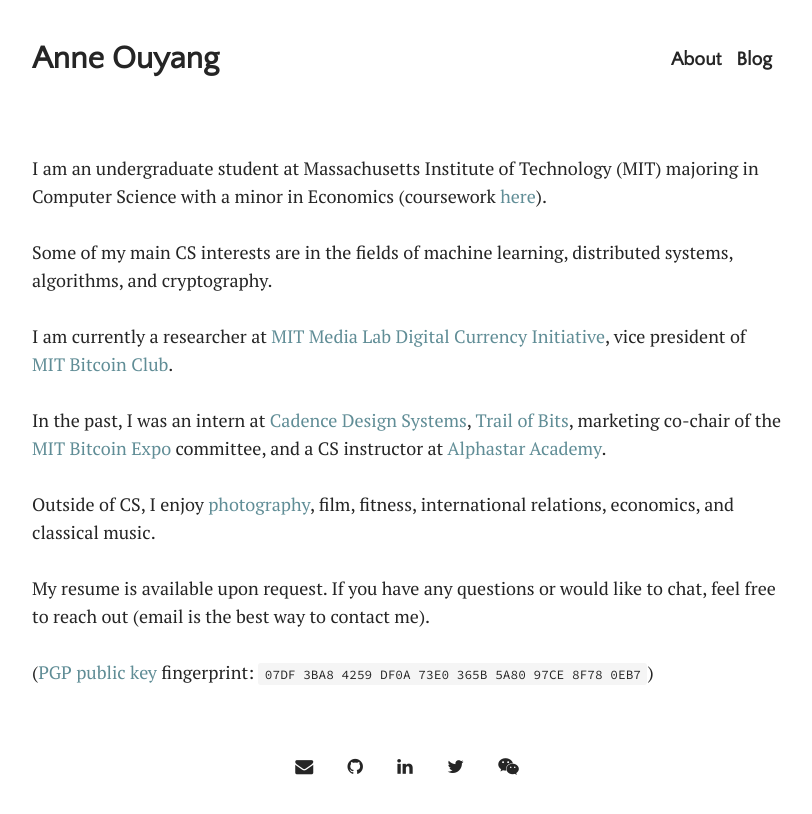
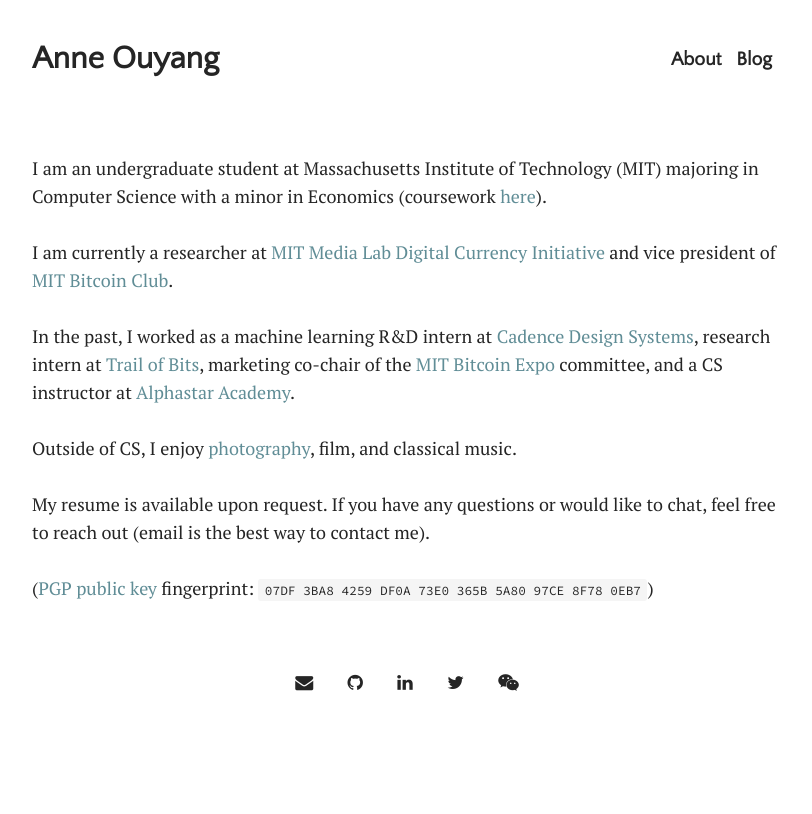
Before and after one commit to anneouyang/anneouyang.github.io, a Jekyll site: the page built from index.html, in a window 1280 px wide. Shown: the top 814 px of the page, without its empty margins (233-1045 px from the left). Built offline with Jekyll 4.4.1, drawn with Linux system fonts in a browser that asks for light colours; some web fonts are replaced; the list of posts is cut into pages by our own code.

Commit message:
update home

```diff
--- a/_layouts/home.html
+++ b/_layouts/home.html
@@ -7,13 +7,11 @@ title: Home
 
 I am an undergraduate student at Massachusetts Institute of Technology (MIT) majoring in Computer Science with a minor in Economics (coursework <a href="{{ site.github.url }}/coursework">here</a>). <br><br>
 
-Some of my main CS interests are in the fields of machine learning, distributed systems, algorithms, and cryptography. <br><br>
+I am currently a researcher at <a href="https://dci.mit.edu/" target="_blank">MIT Media Lab Digital Currency Initiative</a> and vice president of <a href="https://bitcoin.mit.edu/" target="_blank">MIT Bitcoin Club</a>. <br><br>
 
-I am currently a researcher at <a href="https://dci.mit.edu/" target="_blank">MIT Media Lab Digital Currency Initiative</a>, vice president of <a href="https://bitcoin.mit.edu/" target="_blank">MIT Bitcoin Club</a>. <br><br>
+In the past, I worked as a machine learning R&D intern at <a href="https://www.cadence.com/" target="_blank">Cadence Design Systems</a>, research intern at <a href="https://www.trailofbits.com/" target="_blank">Trail of Bits</a>, marketing co-chair of the <a href="https://mitbitcoinexpo.org/" target="_blank">MIT Bitcoin Expo</a> committee, and a CS instructor at <a href="https://alphastar.academy" target="_blank">Alphastar Academy</a>. <br><br>
 
-In the past, I was an intern at <a href="https://www.cadence.com/" target="_blank">Cadence Design Systems</a>, <a href="https://www.trailofbits.com/" target="_blank">Trail of Bits</a>, marketing co-chair of the <a href="https://mitbitcoinexpo.org/" target="_blank">MIT Bitcoin Expo</a> committee, and a CS instructor at <a href="https://alphastar.academy" target="_blank">Alphastar Academy</a>. <br><br>
-
-Outside of CS, I enjoy <a href="https://www.instagram.com/ouyanne/" target="_blank">photography</a>, film, fitness, international relations, economics, and classical music. <br><br>
+Outside of CS, I enjoy <a href="https://www.instagram.com/ouyanne/" target="_blank">photography</a>, film, and classical music. <br><br>
 
 My resume is available upon request. If you have any questions or would like to chat, feel free to reach out (email is the best way to contact me). <br><br>
 
```
